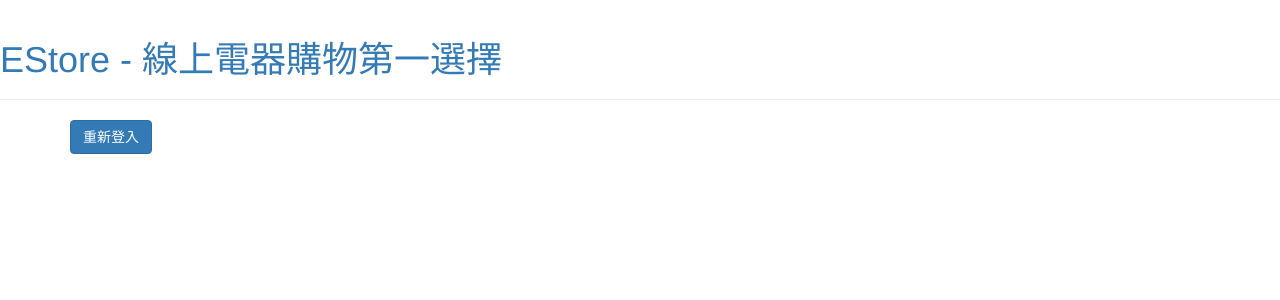
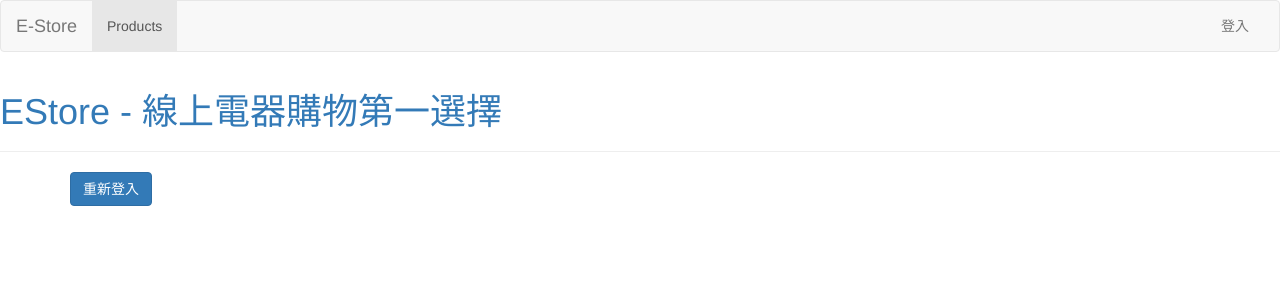
Before and after one commit to hamster518/mystore, a Django app: template estore/templates/registration/logged_out.html in a window 1280 px wide. Shown: the top 300 px of the page. Run offline with Django 3.2, Linux system fonts and the light colour scheme; the template is opened without the code that fills it, so the values that code supplies are empty; some libraries are stand-ins or nearby versions.

Commit message:
加入NavBar與產品修改功能

```diff
--- /dev/null
+++ b/estore/templates/estore/_navbar.html
@@ -0,0 +1,36 @@
+<nav class="navbar navbar-default">
+    <div class="container-fluid">
+        <!-- Brand and toggle get grouped for better mobile display -->
+        <div class="navbar-header">
+            <button type="button" class="navbar-toggle collapsed" data-toggle="collapse"
+                    data-target="#bs-example-navbar-collapse-1" aria-expanded="false">
+                <span class="sr-only">Toggle navigation</span>
+                <span class="icon-bar"></span>
+                <span class="icon-bar"></span>
+                <span class="icon-bar"></span>
+            </button>
+            <a class="navbar-brand" href="{% url 'product_list' %}">E-Store</a>
+        </div>
+        <!-- Collect the nav links, forms, and other content for toggling -->
+        <div class="collapse navbar-collapse" id="bs-example-navbar-collapse-1">
+            <ul class="nav navbar-nav">
+                <li class="active">
+                    <a href="{% url 'product_list' %}#">Products<span class="sr-only">(current)</span></a></li>
+                </li>
+            </ul>
+            <ul class="nav navbar-nav navbar-right">
+                {% if not user.is_authenticated %}
+                    <li><a href="{% url 'login' %}">登入</a></li>
+                {% else %}
+                    <li class="dropdown">
+                        <a href="#" class="dropdown-toggle" data-toggle="dropdown" role="button" aria-haspopup="true"
+                           aria-expanded="false">Hi, {{ request.user.username }}<span class="caret"></span></a>
+                        <ul class="dropdown-menu">
+                            <li><a href="{% url 'logout' %}">登出</a></li>
+                        </ul>
+                    </li>
+                {% endif %}
+            </ul>
+        </div><!-- /.navbar-collapse -->
+    </div><!-- /.container-fluid -->
+</nav>
--- a/estore/templates/estore/base.html
+++ b/estore/templates/estore/base.html
@@ -7,6 +7,9 @@
     <title>EStore - 線上電器購物第一選擇</title>
 </head>
 <body>
+{% block navbar %}
+    {% include "estore/_navbar.html" %}
+{% endblock %}
 <div class="page-header">
     <h1><a href="/">EStore - 線上電器購物第一選擇</a></h1>
 </div>
--- a/estore/templates/estore/product_list.html
+++ b/estore/templates/estore/product_list.html
@@ -2,7 +2,7 @@
 
 {% block content %}
     <ul>
-        {% for product in products %}
+        {% for product in object_list %}
             <li> {{ product }} </li>
         {% endfor %}
     </ul>
--- a/estore/urls.py
+++ b/estore/urls.py
@@ -3,6 +3,7 @@
 from . import views
 
 urlpatterns = [
-    url(r'^$', views.product_list, name='product_list'),
-    url(r'^create$', views.product_create, name='product_create'),
+    url(r'^$', views.ProductList.as_view(), name='product_list'),
+    url(r'^create$', views.ProductCreate.as_view(), name='product_create'),
+    url(r'^(?P<pk>\d+)/update$', views.ProductUpdate.as_view(), name='product_update'),
 ]
```
Also changed, not shown: estore/forms.py (deleted, +0 -9 lines), estore/views.py (+23 -16 lines), db.sqlite3.
